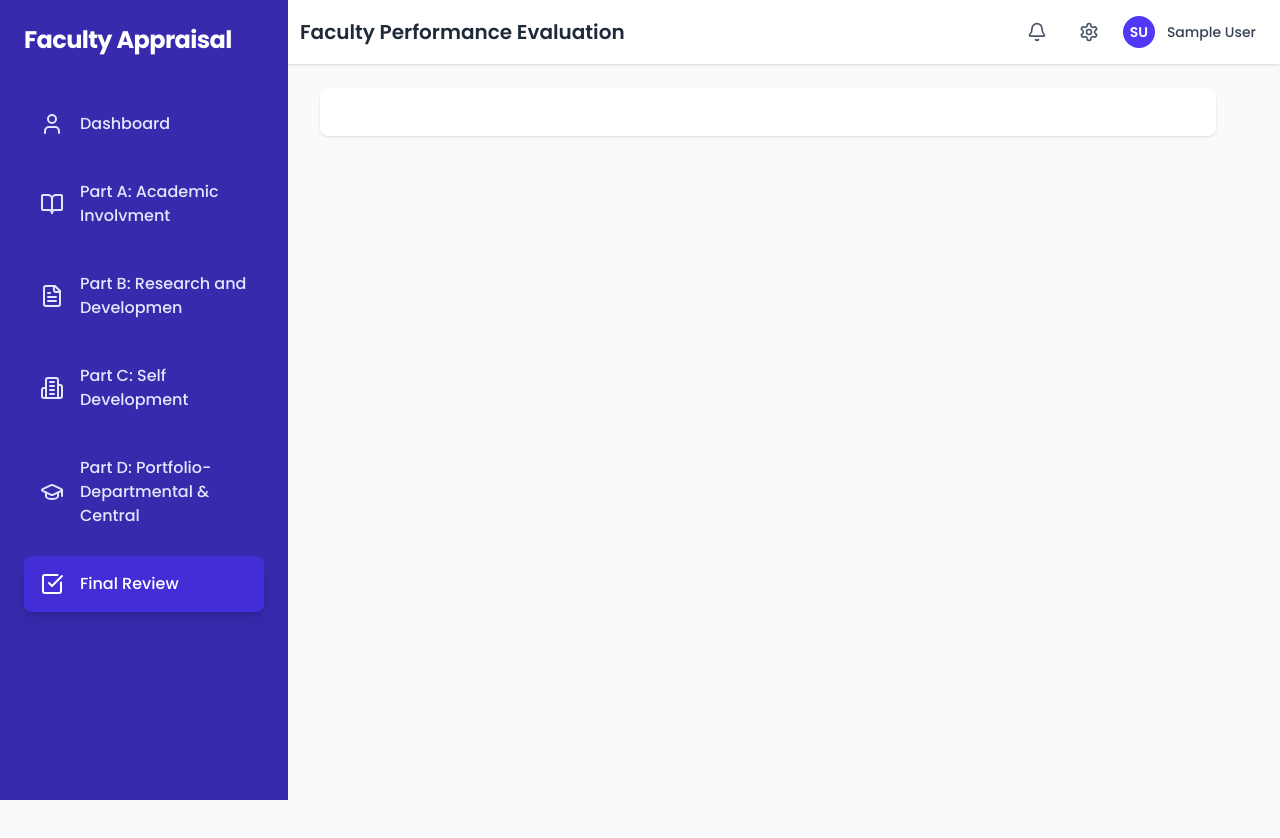
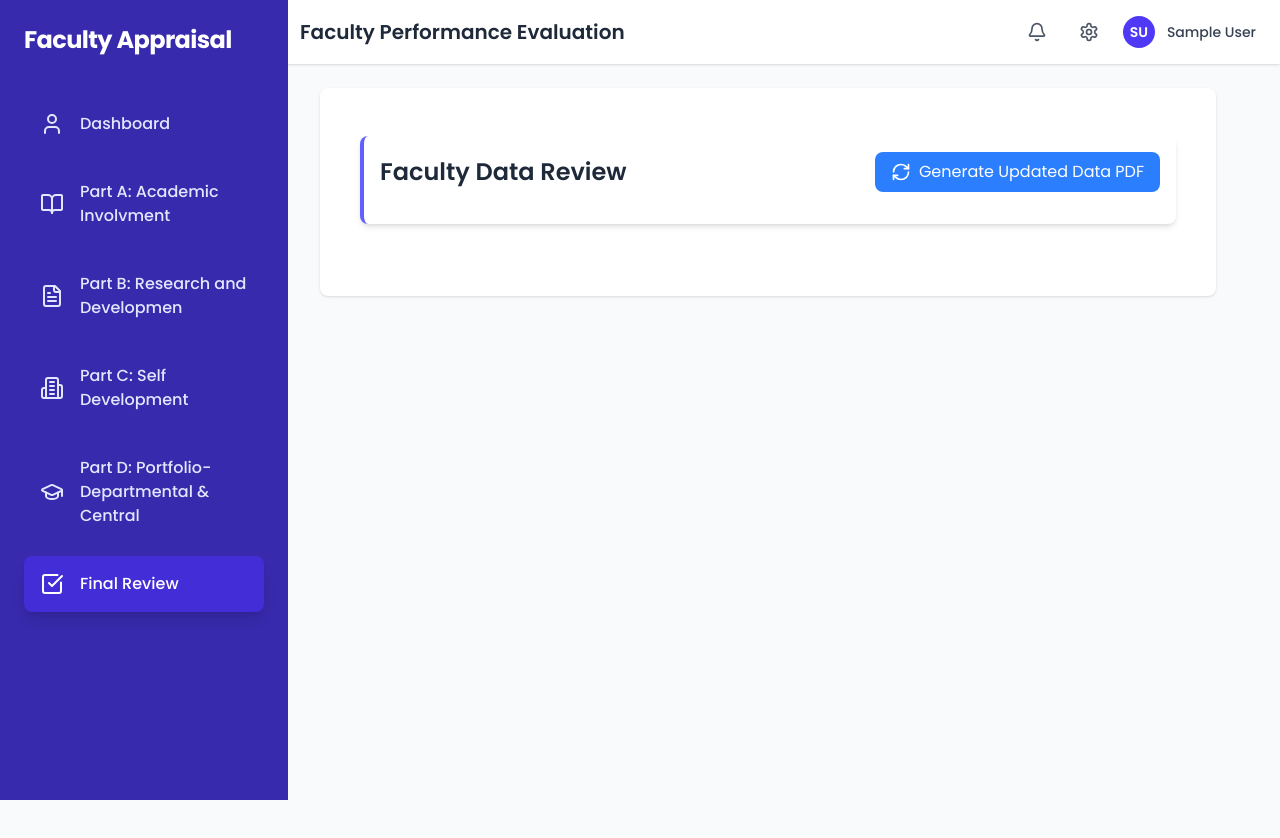
Before and after one commit to patil-rushikesh/FDW-frontend, a React (Vite) app: page /review in a window 1280 px wide. Shown: the top 838 px of the page. Built offline with nearby package versions, Linux system fonts and the light colour scheme; no server answers; sample sign-in values are in the browser's storage.

Commit message:
Review Page Added

```diff
--- a/package.json
+++ b/package.json
@@ -11,6 +11,7 @@
   },
   "dependencies": {
     "@tailwindcss/vite": "^4.0.5",
+    "js-cookie": "^3.0.5",
     "lucide-react": "^0.475.0",
     "react": "^19.0.0",
     "react-dom": "^19.0.0",
--- a/src/App.jsx
+++ b/src/App.jsx
@@ -21,6 +21,7 @@ import Research from "./components/forms/Research";
 import Portfolio from "./components/forms/Portfolio";
 import Dashboard from "./components/forms/Dashboard";
 import SubmissionStatus from "./components/forms/SubmissionStatus";
+import Review from "./components/forms/review";
 
 // Protected Route component
 const ProtectedRoute = ({ children }) => {
@@ -114,6 +115,14 @@ function AppContent() {
                       </ProtectedRoute>
                     }
                   />
+                  <Route
+                    path="/review"
+                    element={
+                      <ProtectedRoute>
+                        <Review/>
+                      </ProtectedRoute>
+                    }
+                  />
                   <Route path="/" element={<Navigate to="/profile" />} />
                 </Routes>
               </div>
--- /dev/null
+++ b/src/components/forms/Review.jsx
@@ -0,0 +1,121 @@
+import React, { useState, useEffect, useCallback } from 'react';
+import { Download, RefreshCw } from 'lucide-react';
+import Cookies from 'js-cookie';
+
+const Review = () => {
+  const [pdfUrl, setPdfUrl] = useState('');
+  const [loading, setLoading] = useState(false);
+  const [loadingProgress, setLoadingProgress] = useState(0);
+  const userData = JSON.parse(localStorage.getItem("userData"));
+
+  const generatePDF = useCallback(async (forceUpdate = false) => {
+    if (!forceUpdate) {
+      const cachedPdf = Cookies.get('pdfData');
+      if (cachedPdf) {
+        setPdfUrl(cachedPdf);
+        return;
+      }
+    }
+
+    setLoading(true);
+    setLoadingProgress(0);
+
+    try {
+      // Simulate progress while API generates PDF
+      const progressInterval = setInterval(() => {
+        setLoadingProgress(prev => {
+          if (prev >= 90) {
+            clearInterval(progressInterval);
+            return 90;
+          }
+          return prev + 10;
+        });
+      }, 5000);
+
+      const response = await fetch(
+        `http://127.0.0.1:5000/${userData.dept}/${userData._id}/generate-doc/pdf`,
+        {
+          method: 'GET',
+        }
+      );
+
+      if (!response.ok) throw new Error('Failed to generate PDF');
+
+      const blob = await response.blob();
+      const url = URL.createObjectURL(blob);
+
+      // Clear interval and set final progress
+      clearInterval(progressInterval);
+      setLoadingProgress(100);
+
+      // Cache the PDF URL in cookie (24 hour expiry)
+      Cookies.set('pdfData', url, { expires: 1 });
+      setPdfUrl(url);
+    } catch (error) {
+      console.error('Error generating PDF:', error);
+    } finally {
+      setLoading(false);
+      setLoadingProgress(0);
+    }
+  }, [userData.dept, userData._id]);
+
+  useEffect(() => {
+    generatePDF();
+  }, [generatePDF]);
+
+  return (
+    <div className="container mx-auto px-4 py-6">
+      <div className="bg-white rounded-lg shadow-md p-4 mb-6 border-l-4 border-l-indigo-500">
+        <div className="flex justify-between items-center mb-4">
+          <h1 className="text-2xl font-semibold text-gray-800">Faculty Data Review</h1>
+          <div className="flex gap-2">
+            {pdfUrl && (
+              <a
+                href={pdfUrl}
+                download={`${userData._id}.pdf`}
+                className="flex items-center gap-2 bg-green-500 text-white px-4 py-2 rounded-lg hover:bg-green-600 transition-colors"
+              >
+                <Download size={20} />
+                Download PDF
+              </a>
+            )}
+            <button
+              onClick={() => generatePDF(true)}
+              className="flex items-center gap-2 bg-blue-500 text-white px-4 py-2 rounded-lg hover:bg-blue-600 transition-colors"
+              disabled={loading}
+            >
+              <RefreshCw size={20} className={loading ? 'animate-spin' : ''} />
+              Generate Updated Data PDF
+            </button>
+          </div>
+        </div>
+
+        {loading && (
+          <div className="mb-4">
+            <div className="w-full bg-gray-200 rounded-full h-4">
+              <div
+                className="bg-blue-500 h-4 rounded-full transition-all duration-500"
+                style={{ width: `${loadingProgress}%` }}
+              ></div>
+            </div>
+            <p className="text-center mt-2 text-gray-600">
+              Generating PDF... {loadingProgress}%
+            </p>
+          </div>
+        )}
+
+        {pdfUrl && !loading && (
+          <div className="w-full h-[800px] border border-gray-300 rounded-lg">
+            <iframe
+              src={pdfUrl}
+              className="w-full h-full rounded-lg"
+              title="Faculty Data PDF"
+            />
+          </div>
+        )}
+      </div>
+    </div>
+  );
+};
+
+export default Review;
```
Also changed, not shown: 1 other file (tests, documents, lock files or other folders).
